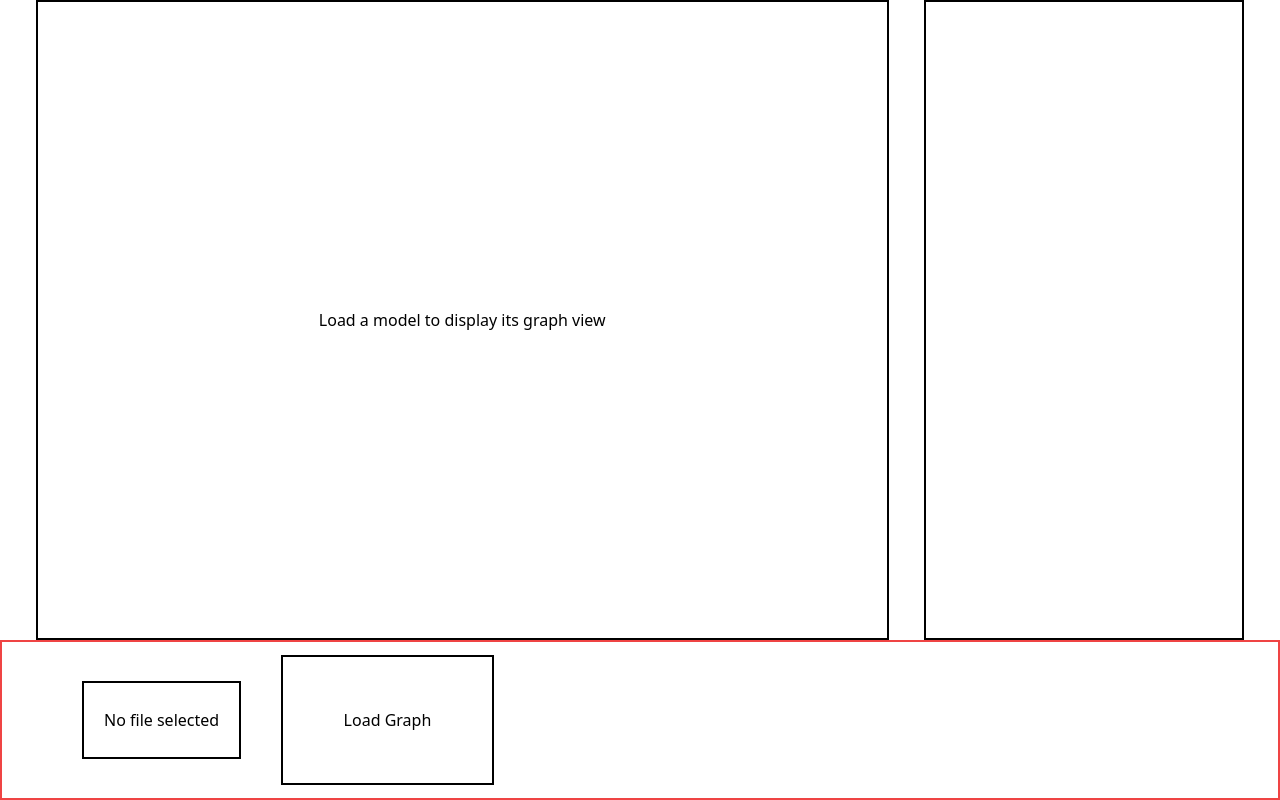
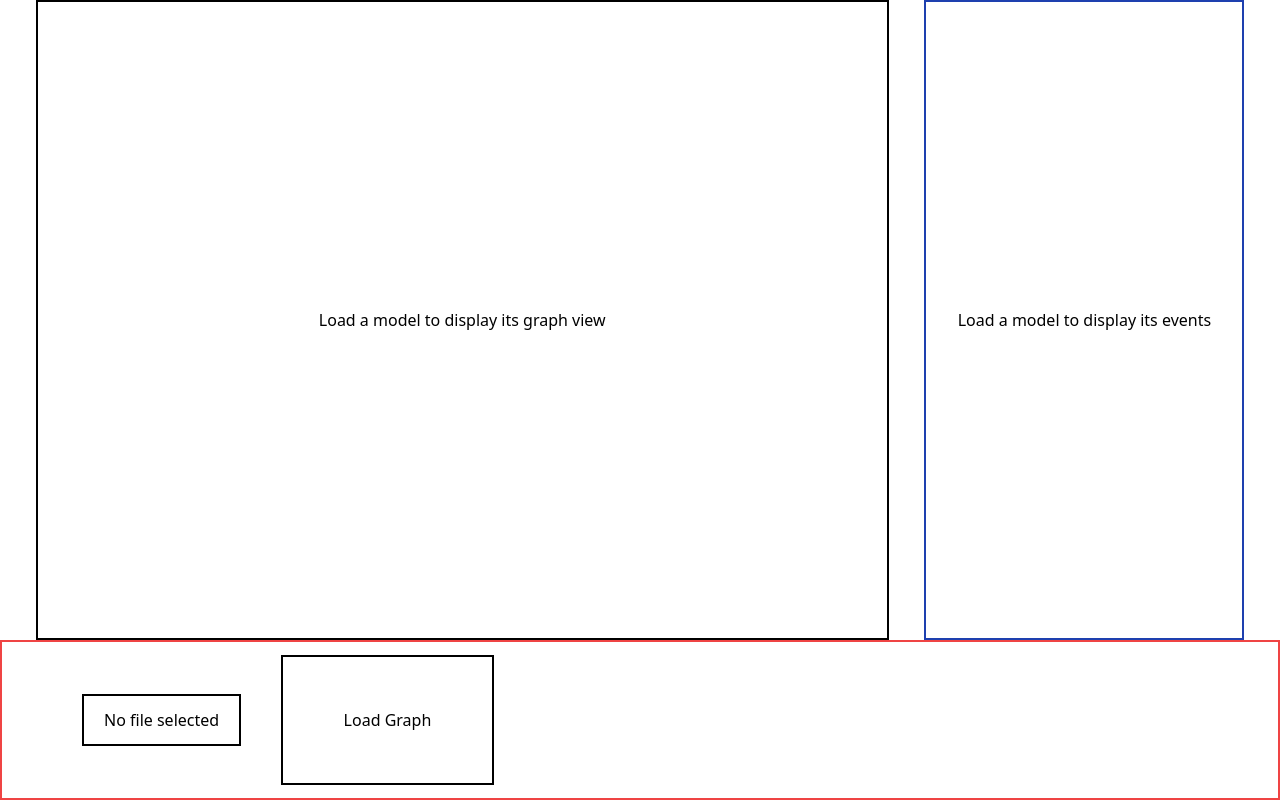
Before and after one commit to PoneyUHC/ProvScopeApp, a React (Vite) app in the folder ipca-app/: page / in a window 1280 px wide. Built offline with nearby package versions, Linux system fonts and the light colour scheme.

Commit message:
Add event explorer panel, logic graph-side to be done

```diff
--- /dev/null
+++ b/ipca-app/src/components/EventButton.tsx
@@ -0,0 +1,35 @@
+
+import { Component, RefObject } from 'react';
+import GraphPanel from './GraphPanel';
+
+
+interface EventButtonProps {
+    className?: string;
+    event: any;
+    id: number;
+    onClick: (id: number) => void;
+}
+
+
+class EventButton extends Component<EventButtonProps> {
+
+    constructor(props: EventButtonProps) {
+        super(props);
+    }
+
+    render() {
+
+        const {className, event, id} = this.props;
+
+        return (
+            <button
+                onClick={(event) => this.props.onClick(id)}
+                className={className}
+            >
+                ${event.description}
+            </button>
+        );
+    }
+}
+
+export default EventButton;
--- /dev/null
+++ b/ipca-app/src/components/EventExplorerPanel.tsx
@@ -0,0 +1,73 @@
+
+import React, { Component, RefObject } from 'react';
+import EventButton from './EventButton';
+import GraphPanel from './GraphPanel';
+import { renderToPipeableStream } from 'react-dom/server';
+
+
+interface EventExplorerPanelProps {
+    className?: string;
+    eventsStyle?: string;
+    events?: Array<any>;
+    graphPanelRef: RefObject<GraphPanel>
+}
+
+interface EventExplorerPanelState {
+    selectedEventID: number;
+    events?: Array<any>;
+}
+
+
+class EventExplorerPanel extends Component<EventExplorerPanelProps, EventExplorerPanelState> {
+
+    constructor(props: EventExplorerPanelProps) {
+        super(props);
+        this.state = {
+            events: this.props.events,
+            selectedEventID: 0
+        }
+    }
+
+    selectEvent(id: number) {
+        this.props.graphPanelRef.current?.setGraphToEvent(id)
+        this.setState({events: this.state.events, selectedEventID: id})
+    }
+
+    onGraphLoaded(jsonModel: any) {
+        this.setState({events: jsonModel.events, selectedEventID: this.state.selectedEventID})
+    }
+
+    render() {
+
+        const events = this.state.events
+        if (! events) {
+            return <div className={`flex items-center justify-center ${this.props.className}`}>Load a model to display its events</div>;
+        }
+
+
+        const eventButtonList = events.map((event, i) => {
+
+            const onClick = () => {
+                this.selectEvent(i)
+            }
+
+            let bg_color
+            if( i < this.state.selectedEventID ){
+                bg_color = "bg-gray-600"
+            } else if (i > this.state.selectedEventID) {
+                bg_color = "bg-gray-300"
+            } else {
+                bg_color = "bg-red-600"
+            }
+            return <li key={i}><EventButton className={`${bg_color} ${this.props.eventsStyle}`} event={event} id={i} onClick={onClick}/></li>
+        })
+
+        return (
+            <ul className={`overflow-scroll flex flex-col ${this.props.className}`}>
+                {eventButtonList}
+            </ul>
+        );
+    }
+}
+
+export default EventExplorerPanel;
--- a/ipca-app/src/components/GraphPanel.tsx
+++ b/ipca-app/src/components/GraphPanel.tsx
@@ -2,20 +2,24 @@
 import { SigmaContainer } from '@react-sigma/core';
 
 
-import { Component } from 'react';
+import { Component, RefObject } from 'react';
 
 import '@react-sigma/core/lib/style.css';
 import { DirectedGraph } from 'graphology';
 
 import FA2Layout from "graphology-layout-forceatlas2"
+import EventExplorerPanel from './EventExplorerPanel';
+
 
 interface GraphPanelProps {
     className?: string;
+    eventExplorerRef?: RefObject<EventExplorerPanel>
+    onGraphLoaded?: (jsonModel: string) => void
 }
 
 interface GraphPanelState {
     graph: DirectedGraph | null;
-    jsonModel: JSON | null;
+    jsonModel: any;
 }
 
 class GraphPanel extends Component<GraphPanelProps, GraphPanelState> {
@@ -27,6 +31,17 @@ class GraphPanel extends Component<GraphPanelProps, GraphPanelState> {
             jsonModel: null
         }
     }
+
+
+    setGraphToEvent(event_id: number) {
+
+    }
+
+
+    applyEvent(event: JSON) {
+
+    }
+
 
     loadModel(content: string) {
 
@@ -70,8 +85,11 @@ class GraphPanel extends Component<GraphPanelProps, GraphPanelState> {
 
         FA2Layout.assign(graph, {iterations: 50});
 
-        this.setState({graph, jsonModel});
+        this.setState({graph, jsonModel}, () => {
+            this.props.onGraphLoaded?.(this.state.jsonModel)
+        });
     }
+
 
     render() {
 
--- a/ipca-app/src/components/LoadGraphButton.tsx
+++ b/ipca-app/src/components/LoadGraphButton.tsx
@@ -33,7 +33,6 @@ class LoadGraphPanel extends Component<LoadGraphButtonProps, LoadGraphButtonStat
             };
             reader.readAsText(file);
 
-            console.log("hi buddy")
             this.setState({currentFileName: file.name})
         }
     };
@@ -54,7 +53,7 @@ class LoadGraphPanel extends Component<LoadGraphButtonProps, LoadGraphButtonStat
                     ref={this.fileInputRef}
                     onChange={this.handleFileChange}
                 />
-                <div className='w-auto h-3/6 flex items-center justify-center border-2 border-black ml-20 pl-5 pr-5'>
+                <div className='w-auto h-2/6 flex items-center justify-center border-2 border-black ml-20 pl-5 pr-5'>
                     {currentFileName ? currentFileName : "No file selected"}
                 </div>
                 <button
--- a/ipca-app/src/views/Dashboard.tsx
+++ b/ipca-app/src/views/Dashboard.tsx
@@ -3,6 +3,7 @@ import {Component, createRef, RefObject} from "react";
 
 import GraphPanel from "../components/GraphPanel";
 import LoadGraphPanel from "../components/LoadGraphButton";
+import EventExplorerPanel from "../components/EventExplorerPanel";
 
 
 class Dashboard extends Component {
@@ -14,18 +15,37 @@ class Dashboard extends Component {
   render() {
 
     let graphPanelRef = createRef<GraphPanel>();
+    let eventExplorerPanelRef = createRef<EventExplorerPanel>();
+
+    const onFileLoad = (content: string) => {
+      this.sendToGraphPanel(graphPanelRef, content)
+    }
+
+    const onGraphLoaded = (jsonModel: any) => {
+      eventExplorerPanelRef.current?.onGraphLoaded(jsonModel)
+    }
 
     return (
       <div className="w-screen h-screen flex flex-col">
         <div className="w-full h-4/5 flex flex-row justify-evenly">
-            <GraphPanel ref={graphPanelRef} className="w-4/6 h-11/12 border-2 border-black "/>
-            <div className="w-3/12 h-11/12 border-2 border-black"></div>
+            <GraphPanel
+              ref={graphPanelRef}
+              eventExplorerRef={eventExplorerPanelRef}
+              onGraphLoaded={onGraphLoaded}
+              className="w-4/6 h-11/12 border-2 border-black "
+            />
+            <EventExplorerPanel
+              ref={eventExplorerPanelRef}
+              className="w-3/12 h-11/12 border-2 border-blue-800"
+              eventsStyle="w-full h-auto border-2 border-black"
+              graphPanelRef={graphPanelRef}
+            />
         </div>
         <div className="w-full h-1/5 flex flex-row justify-evenly">
-          <LoadGraphPanel className="w-full h-full border-2 border-red-500"
-              onFileLoad={(content) => {
-                this.sendToGraphPanel(graphPanelRef, content)
-              }}/>
+          <LoadGraphPanel
+            className="w-full h-full border-2 border-red-500"
+            onFileLoad={onFileLoad}
+          />
         </div>
       </div>
     );
```
